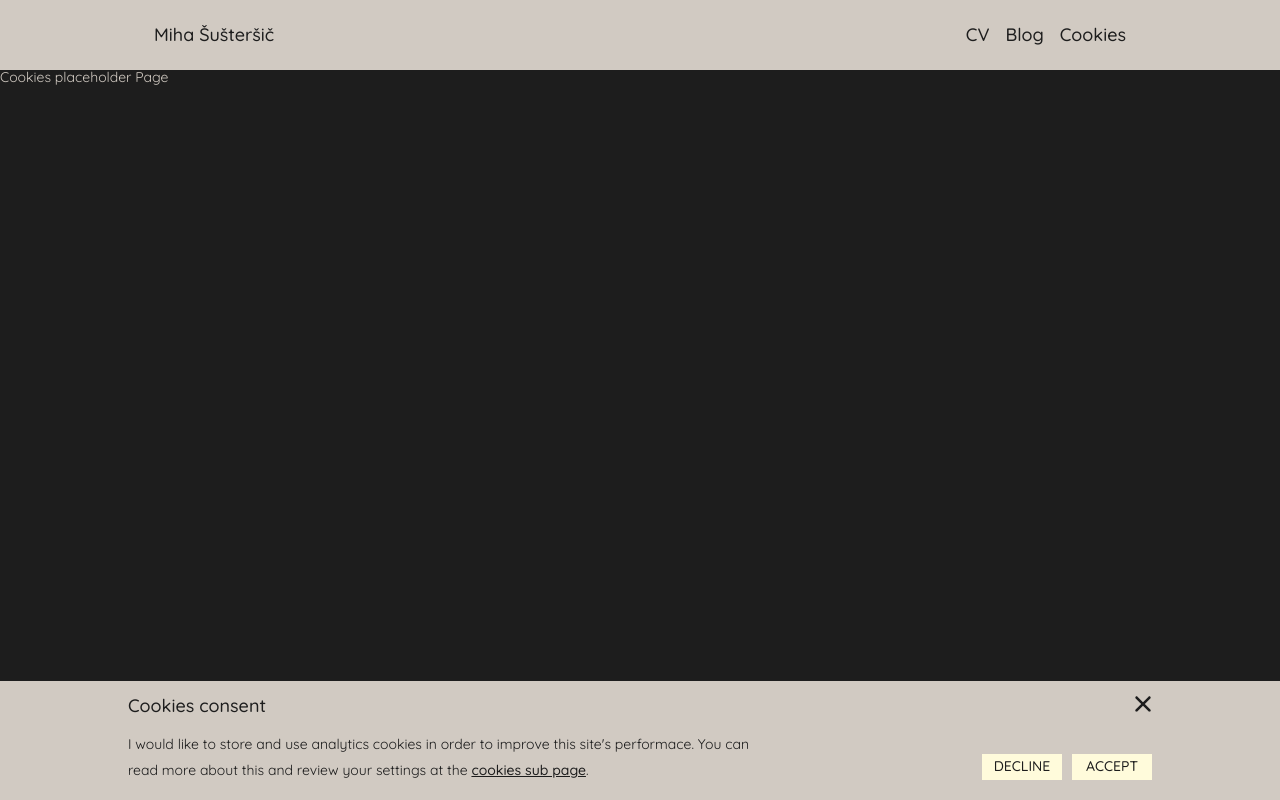
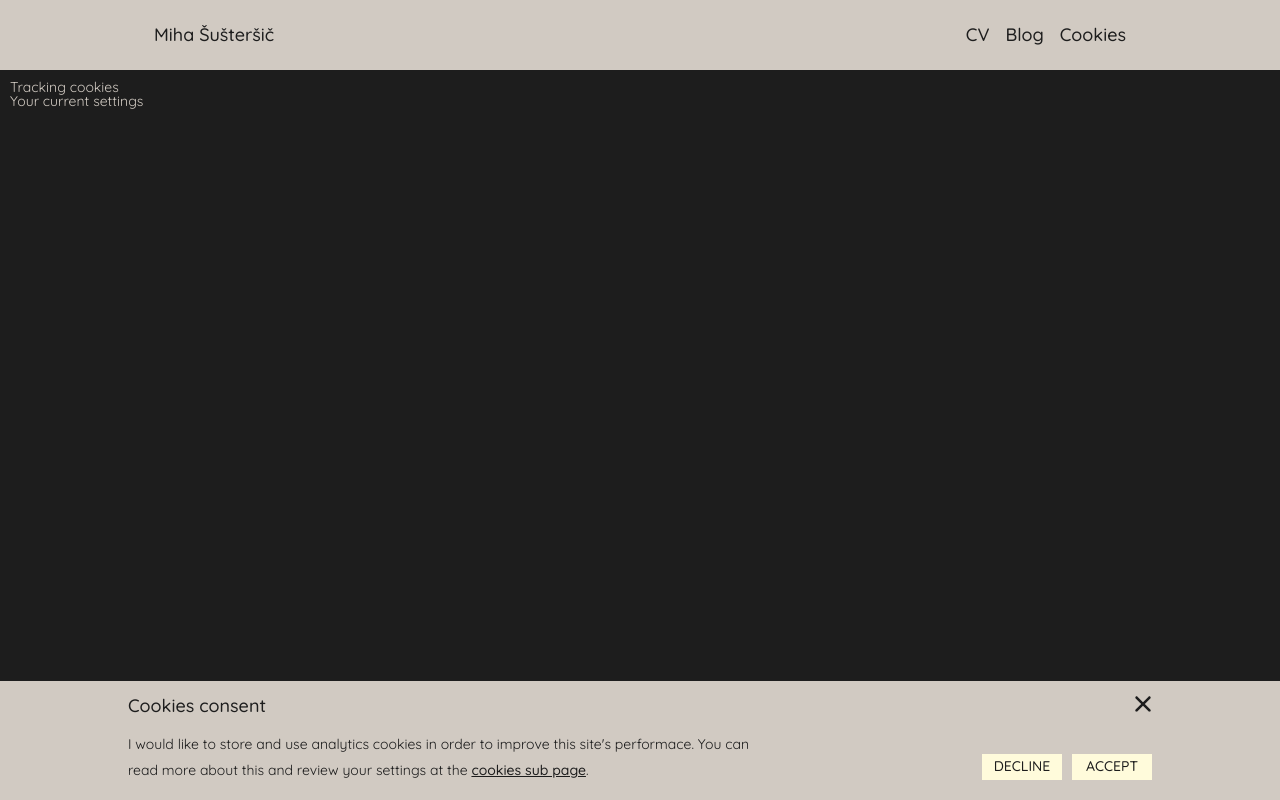
Before and after one commit to Shooshte/curriculum, a Next.js app: page /cookies in a window 1280 px wide. Built offline with nearby package versions, Linux system fonts and the light colour scheme; no server answers.

Commit message:
Cookies consent settings info and consentDate to Context

```diff
--- a/components/layout/cookieBanner/index.tsx
+++ b/components/layout/cookieBanner/index.tsx
@@ -1,4 +1,4 @@
-import { useMemo, useState } from "react";
+import { useContext, useMemo, useState } from "react";
 
 import { MouseEvent } from "react";
 import Image from "next/image";
@@ -7,18 +7,11 @@ import Link from "next/link";
 import closeSVGSrc from "../../../public/images/CloseIcon.svg";
 import styles from "./cookieBanner.module.scss";
 
-type CookiesConsent = "accepted" | "declined";
+import CookiesContext from "~/context/cookies";
 
-interface CookieBannerProps {
-  cookiesConsent?: string;
-  setAcceptedCookies: (cookiesContent: CookiesConsent) => void;
-}
-
-const CookieBanner = ({
-  cookiesConsent,
-  setAcceptedCookies,
-}: CookieBannerProps) => {
+const CookieBanner = () => {
   const [closedBanner, setClosedBanner] = useState<boolean>(false);
+  const { cookiesConsent, setCookiesConsent } = useContext(CookiesContext);
 
   const onCloseClick = (e: MouseEvent) => {
     e.preventDefault();
@@ -27,12 +20,12 @@ const CookieBanner = ({
 
   const onAcceptClick = (e: MouseEvent) => {
     e.preventDefault();
-    setAcceptedCookies("accepted");
+    setCookiesConsent("accepted");
   };
 
   const onDeclineClick = (e: MouseEvent) => {
     e.preventDefault();
-    setAcceptedCookies("declined");
+    setCookiesConsent("declined");
   };
 
   const showBanner = useMemo(() => {
--- a/components/layout/index.tsx
+++ b/components/layout/index.tsx
@@ -8,14 +8,6 @@ interface navigationLinkType {
   id: number;
   route: string;
   text: string;
-}
-
-type CookiesConsent = "accepted" | "declined";
-
-interface LayoutProps {
-  cookiesConsent?: string;
-  children: ReactNode;
-  setAcceptedCookies: (cookiesConsent: CookiesConsent) => void;
 }
 
 export const NAVIGATION_LINKS: navigationLinkType[] = [
@@ -36,11 +28,7 @@ export const NAVIGATION_LINKS: navigationLinkType[] = [
   },
 ];
 
-const Layout = ({
-  children,
-  cookiesConsent,
-  setAcceptedCookies,
-}: LayoutProps) => {
+const Layout = ({ children }: { children: ReactNode }) => {
   return (
     <div className={styles.container}>
       <header className={styles.header}>
@@ -61,10 +49,7 @@ const Layout = ({
         <div className={styles.mainContent}>{children}</div>
       </main>
       <footer className={styles.footer}>
-        <CookieBanner
-          cookiesConsent={cookiesConsent}
-          setAcceptedCookies={setAcceptedCookies}
-        />
+        <CookieBanner />
       </footer>
     </div>
   );
--- /dev/null
+++ b/context/cookies.tsx
@@ -0,0 +1,15 @@
+import { createContext } from "react";
+
+export type CookiesConsent = "accepted" | "declined";
+
+export type CookiesContextState =
+  | {
+      cookiesConsent?: CookiesConsent;
+      cookiesConsentDate?: string;
+      setCookiesConsent: (cookiesConsent?: CookiesConsent) => void;
+    }
+  | undefined;
+
+export const CookiesContext = createContext<CookiesContextState>(undefined);
+
+export default CookiesContext;
--- a/pages/_app.tsx
+++ b/pages/_app.tsx
@@ -1,6 +1,6 @@
 // npm packages
 import Script from "next/script";
-import { useEffect, useState } from "react";
+import { useEffect, useMemo, useState } from "react";
 import { useRouter } from "next/router";
 // Components
 import Layout from "~/components/layout";
@@ -11,15 +11,18 @@ import "~/styles/reset.scss";
 import "~/styles/global.scss";
 import "~/styles/code.scss";
 
+import CookiesContext, { CookiesConsent } from "~/context/cookies";
+
 const COOKIES_LOCALSTORAGE_ITEM = "CookiesConsent";
-
-type CookiesConsent = "accepted" | "declined";
+const COOKIES_LOCALSTORAGE_DATE = "CookiesConsentDate";
 
 // Types
 import { AppProps } from "next/app";
 
 const App = ({ Component, pageProps }: AppProps) => {
   const router = useRouter();
+
+  // use Effect that handles sending analytics data if cookies consent was given on every route change
   useEffect(() => {
     const handleRouteChange = (url) => {
       if (cookiesConsent === "accepted") {
@@ -32,19 +35,37 @@ const App = ({ Component, pageProps }: AppProps) => {
     };
   }, [router.events]);
 
+  // Local state for setting the cookies consent string
+  const [cookiesConsent, setCookiesConsent] = useState<CookiesConsent>();
+  const [cookiesConsentDate, setCookiesConsentDate] = useState<string>();
+
+  // use Effect that handles retrieving cookies consent status and date from localStorage
   useEffect(() => {
     const consent = localStorage.getItem(COOKIES_LOCALSTORAGE_ITEM);
     if (consent) {
-      setCookiesConsent(consent);
+      setCookiesConsent(consent as CookiesConsent);
+    }
+    const consentDate = localStorage.getItem(COOKIES_LOCALSTORAGE_DATE);
+    if (consentDate) {
+      setCookiesConsentDate(consentDate);
     }
   }, []);
 
-  const [cookiesConsent, setCookiesConsent] = useState<string>();
+  const cookiesContextValue = useMemo(() => {
+    const handleSetCookiesConsent = (cookiesConsent: CookiesConsent) => {
+      const consentDate = new Date().valueOf().toString();
+      setCookiesConsent(cookiesConsent);
+      setCookiesConsentDate(consentDate);
+      localStorage.setItem(COOKIES_LOCALSTORAGE_ITEM, cookiesConsent);
+      localStorage.setItem(COOKIES_LOCALSTORAGE_DATE, consentDate);
+    };
 
-  const handleSetAcceptedCookies = (cookiesConsent: CookiesConsent) => {
-    setCookiesConsent(cookiesConsent);
-    localStorage.setItem(COOKIES_LOCALSTORAGE_ITEM, cookiesConsent);
-  };
+    return {
+      cookiesConsent,
+      cookiesConsentDate,
+      setCookiesConsent: handleSetCookiesConsent,
+    };
+  }, [cookiesConsent, cookiesConsentDate]);
 
   return (
     <>
@@ -73,12 +94,11 @@ const App = ({ Component, pageProps }: AppProps) => {
           />
         </>
       ) : null}
-      <Layout
-        cookiesConsent={cookiesConsent}
-        setAcceptedCookies={handleSetAcceptedCookies}
-      >
-        <Component {...pageProps} />
-      </Layout>
+      <CookiesContext.Provider value={cookiesContextValue}>
+        <Layout>
+          <Component {...pageProps} />
+        </Layout>
+      </CookiesContext.Provider>
     </>
   );
 };
--- /dev/null
+++ b/pages/cookies/cookies.module.scss
@@ -0,0 +1,5 @@
+@import "styles/variables";
+
+.container {
+  padding: map-get($spacing-sizes, "4");
+}
--- a/pages/cookies/index.tsx
+++ b/pages/cookies/index.tsx
@@ -1,3 +1,11 @@
-const Cookies = () => <div>Cookies placeholder Page</div>;
+import styles from "./cookies.module.scss";
+
+const Cookies = () => (
+  <section className={styles.container}>
+    <h1>Tracking cookies</h1>
+    <h2>Your current settings</h2>
+    <h2></h2>
+  </section>
+);
 
 export default Cookies;
```
